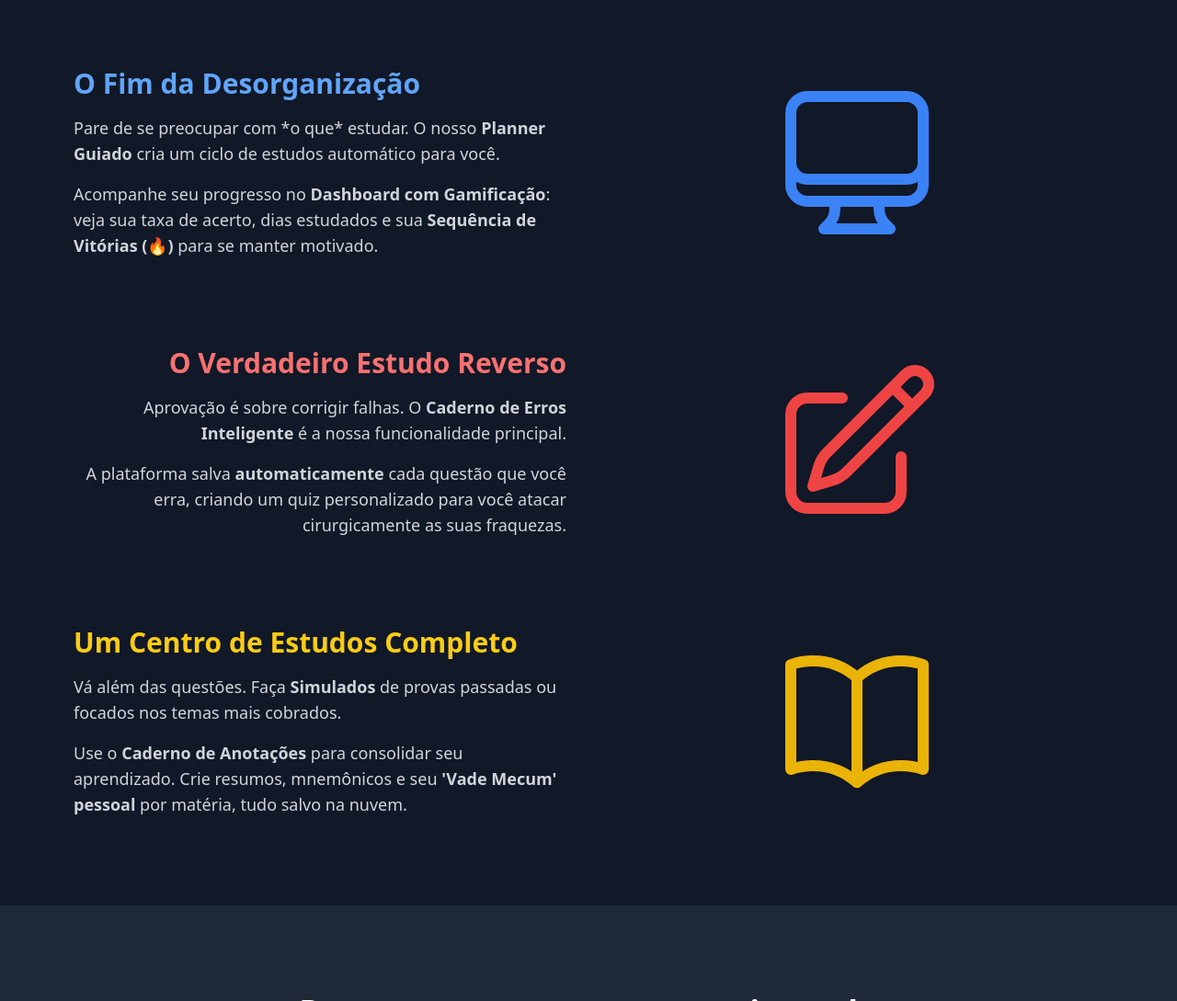
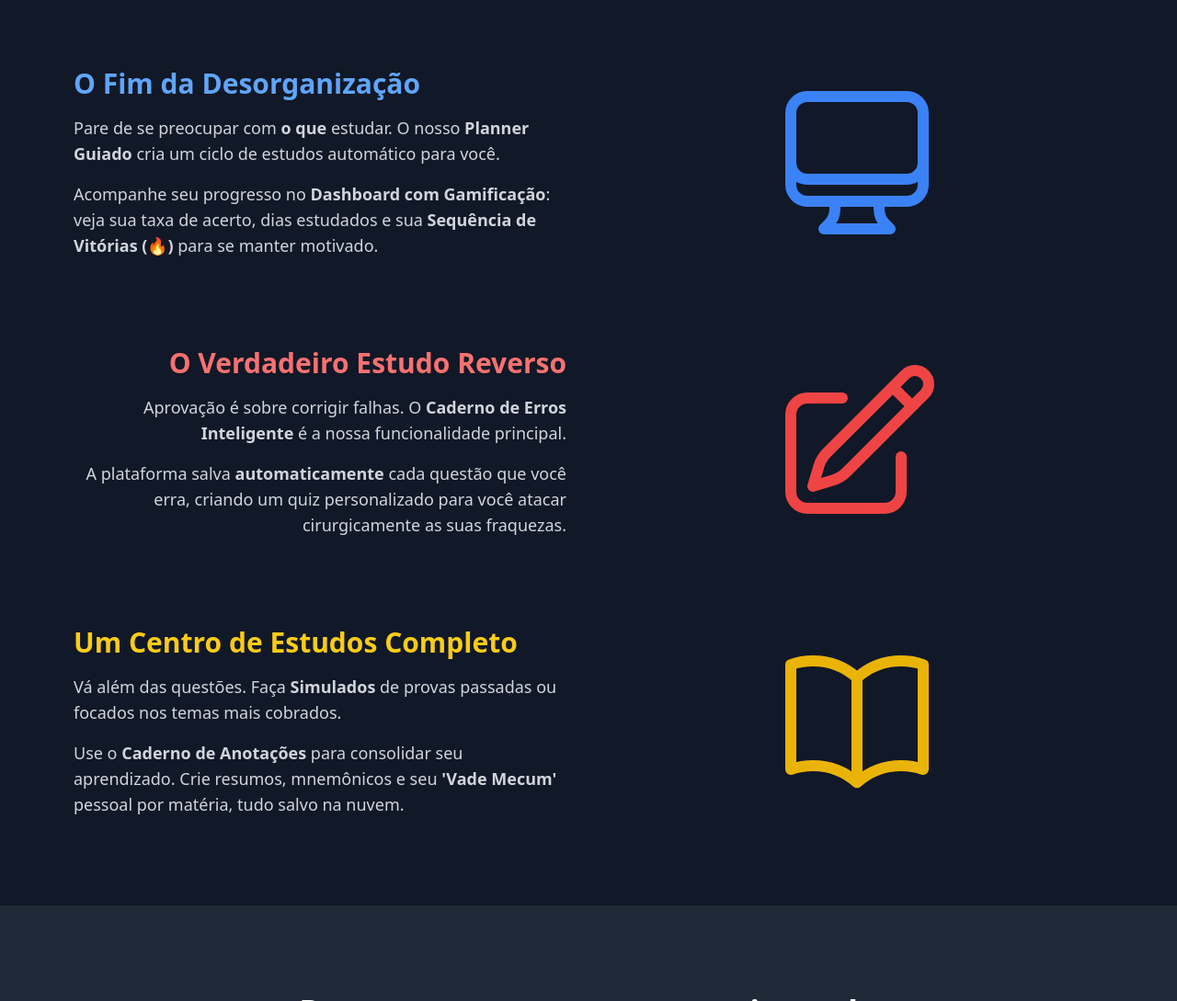
Before and after one commit to MacksuelGomes/planner-oab, a plain HTML site: page index.html in a window 1280 px wide. Shown: the part 720-1809 px from the top of the page at 92% size. Drawn offline with nearby package versions, Linux system fonts and the light colour scheme.

Commit message:
Update index.html

```diff
--- a/index.html
+++ b/index.html
@@ -54,7 +54,7 @@
                 <div class="text-left">
                     <h3 class="text-3xl font-bold mb-4 text-blue-400">O Fim da Desorganização</h3>
                     <p class="text-lg text-gray-300 mb-4">
-                        Pare de se preocupar com *o que* estudar. O nosso <strong>Planner Guiado</strong> cria um ciclo de estudos automático para você.
+                        Pare de se preocupar com <strong>o que</strong> estudar. O nosso <strong>Planner Guiado</strong> cria um ciclo de estudos automático para você.
                     </p>
                     <p class="text-lg text-gray-300">
                         Acompanhe seu progresso no <strong>Dashboard com Gamificação</strong>: veja sua taxa de acerto, dias estudados e sua <strong>Sequência de Vitórias (🔥)</strong> para se manter motivado.
@@ -91,7 +91,7 @@
                         Vá além das questões. Faça <strong>Simulados</strong> de provas passadas ou focados nos temas mais cobrados.
                     </p>
                     <p class="text-lg text-gray-300">
-                        Use o <strong>Caderno de Anotações</strong> para consolidar seu aprendizado. Crie resumos, mnemônicos e seu <strong>'Vade Mecum' pessoal</strong> por matéria, tudo salvo na nuvem.
+                        Use o <strong>Caderno de Anotações</strong> para consolidar seu aprendizado. Crie resumos, mnemônicos e seu <strong>'Vade Mecum'</strong> pessoal por matéria, tudo salvo na nuvem.
                     </p>
                 </div>
                 <div class="flex justify-center">
```
